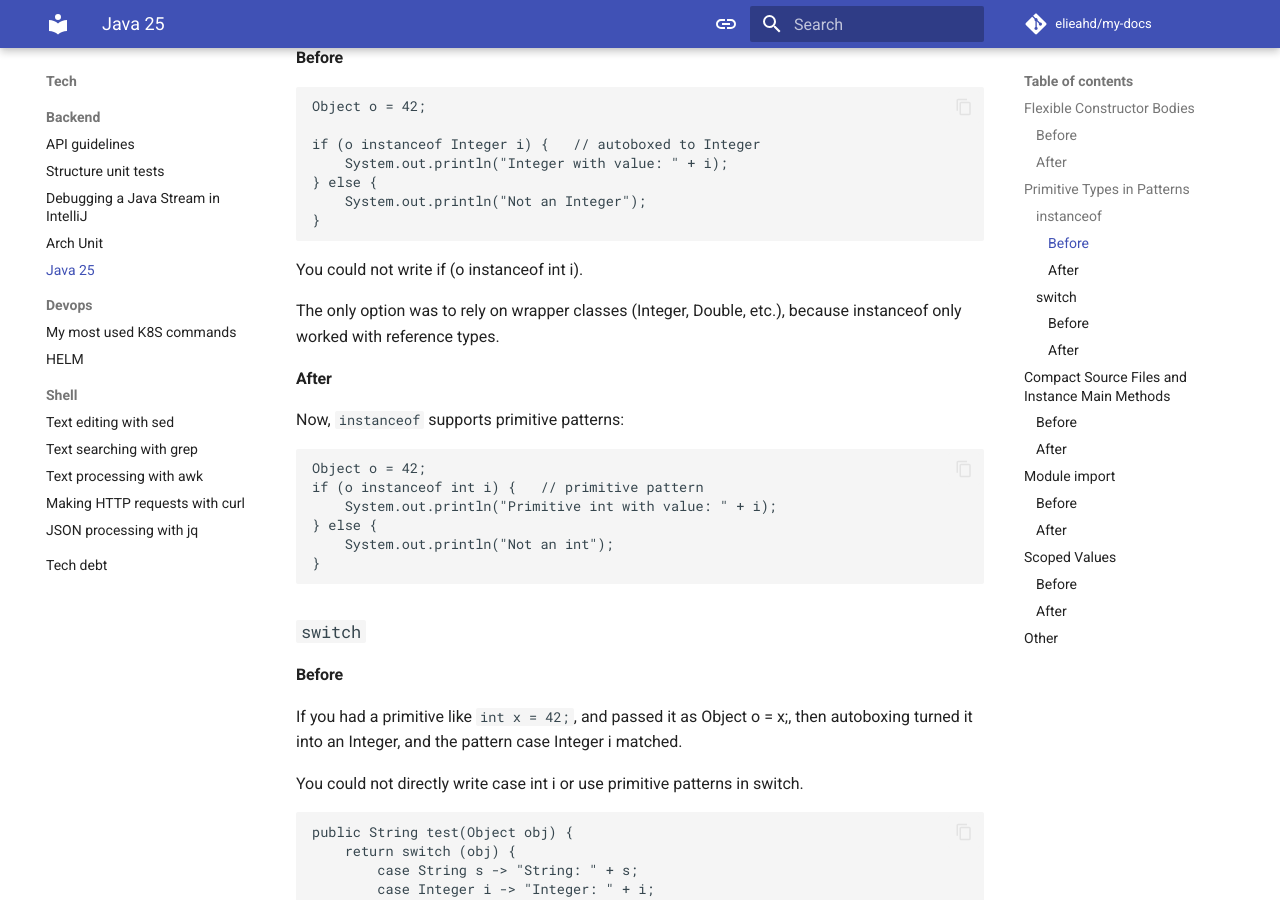
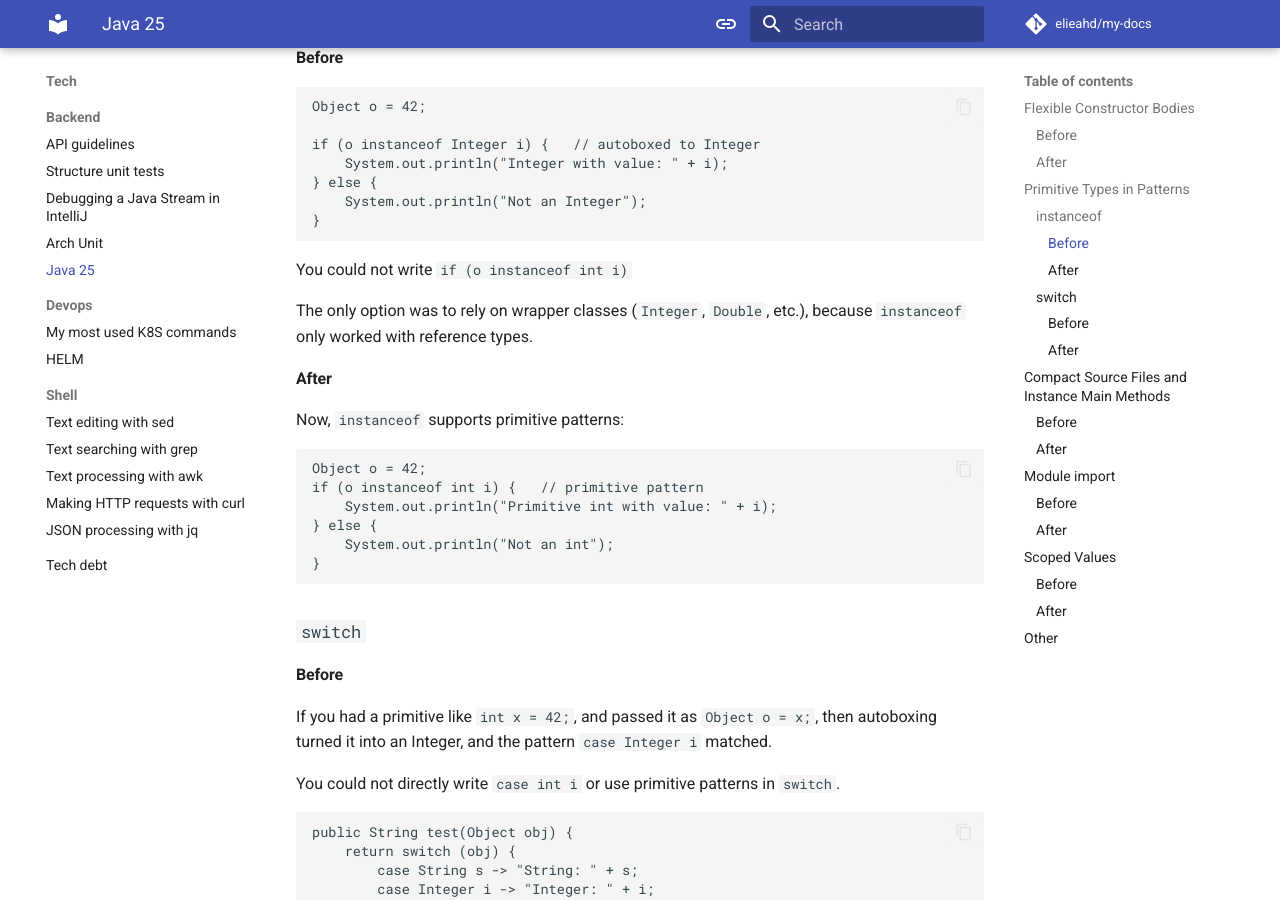
Before and after one commit to elieahd/my-docs, an MkDocs documentation site: the page built from docs/tech/backend/java-25.md, in a window 1280 px wide and 900 px high, scrolled down 1204 px. Built offline with MkDocs 1.6.1 and Material for MkDocs 9.7.7, drawn with Linux system fonts in a browser that asks for light colours; comment, search, counter and statistics services are not loaded; some of the changed text lies outside the part shown.

````diff
--- a/docs/tech/backend/java-25.md
+++ b/docs/tech/backend/java-25.md
@@ -4,7 +4,7 @@ Here are some features
 
 ## Flexible Constructor Bodies
 
-Allows code before the super(...) or this(...) call in constructors.
+Allows code before the `super(...)` or `this(...)` call in constructors.
 
 Enables validation or computations before delegation to the superclass constructor.
 
@@ -58,9 +58,9 @@ if (o instanceof Integer i) {   // autoboxed to Integer
 }
 ```
 
-You could not write if (o instanceof int i).
+You could not write `if (o instanceof int i)`
 
-The only option was to rely on wrapper classes (Integer, Double, etc.), because instanceof only worked with reference types.
+The only option was to rely on wrapper classes (`Integer`, `Double`, etc.), because `instanceof` only worked with reference types.
 
 #### After
 
@@ -79,9 +79,9 @@ if (o instanceof int i) {   // primitive pattern
 
 #### Before
 
-If you had a primitive like `int x = 42;`, and passed it as Object o = x;, then autoboxing turned it into an Integer, and the pattern case Integer i matched.
+If you had a primitive like `int x = 42;`, and passed it as `Object o = x;`, then autoboxing turned it into an Integer, and the pattern `case Integer i` matched.
 
-You could not directly write case int i or use primitive patterns in switch.
+You could not directly write `case int i` or use primitive patterns in `switch`.
 
 ```java
 public String test(Object obj) {
````
